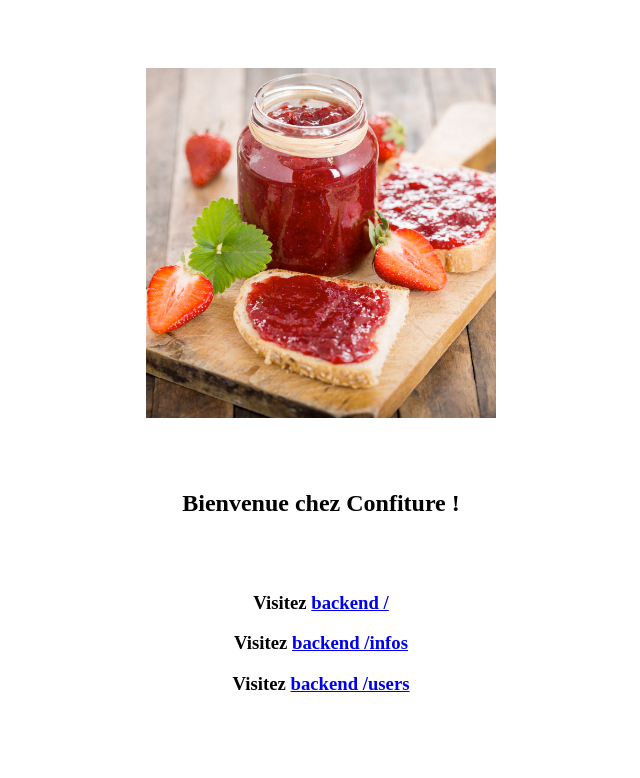
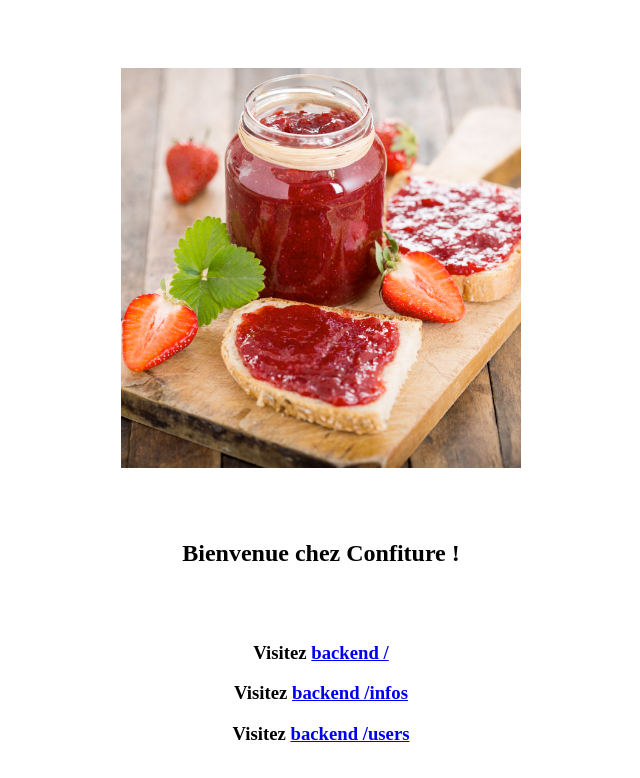
Before and after one commit to DISIC/DesignGouv-Confiture, a plain HTML site: page frontend/webapp/index.html in a window 1280 px wide. Shown: the whole page, without its empty margins (319-959 px from the left). Drawn offline with Linux system fonts and the light colour scheme.

Commit message:
in progress

```diff
--- a/frontend/webapp/index.html
+++ b/frontend/webapp/index.html
@@ -5,7 +5,7 @@
     </head>
     <body>
         <p><br /><br /></p>
-        <img src="/images/confiture.jpg" alt="Confiture" style="display: block; margin-right: auto; margin-left: auto;" width="350">
+        <img src="/images/confiture.jpg" alt="Confiture" style="display: block; margin-right: auto; margin-left: auto;" width="400">
         <p><br /><br /></p>
         <h2 style="text-align:center">Bienvenue chez Confiture !</h2>
         <p><br /><br /></p>
```
